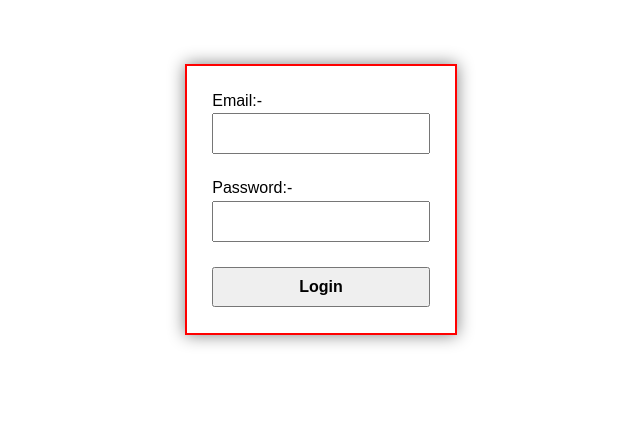
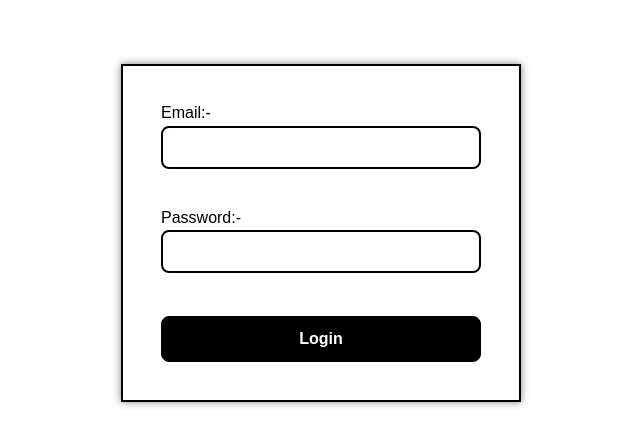
Before and after one commit to DINESH-VOONA/User-Validation, a plain HTML site: page login.html in a window 1280 px wide. Shown: the whole page, without its empty margins (319-959 px from the left). Drawn offline with Linux system fonts and the light colour scheme.

Commit message:
second commit

```diff
--- a/index.css
+++ b/index.css
@@ -23,9 +23,9 @@ form {
 }
 input{
   width: 93%;
-  height: 2.2rem;
-  border: 2px solid black;
-  border-radius: 0.2rem;
+  height: 2.5rem;
+  border:0.1rem solid black;
+  border-radius: 0.5rem;
   padding-left: 2%;
   font-size: 1rem;
 }
--- a/login.css
+++ b/login.css
@@ -4,16 +4,14 @@
   margin: 0%;
 }
 form{
-  border: 2px solid red;
+  border: 2px solid black;
   display: flex;
   flex-direction: column;
-  width: 17%;
-  gap: 2vw;
+  gap: 2.5rem;
   justify-self: center;
   margin-top: 5%;
-  padding: 2%;
-  /* height: 50vh; */
-  box-shadow:  0px 0px 1rem gray;
+  padding: 3%;
+  box-shadow:  0px 0px 0.5rem gray;
 }
 .lab{
   display: flex;
@@ -21,15 +19,42 @@ form{
   gap: 0.3vw;
 }
 button{
+  margin-top: 1%;
+  border: 0.1rem solid black;
+  background-color: black;
+  color: white;
+  border-radius: 0.5rem;
   font-weight: bold;
-  padding: 3%;
-  height: 5vh;
+  padding: 4%;
+  height: 30%;
   font-size: 1rem;
   width: 100%
+}
+button:hover{
+  background-color: white;
+  color: black;
 
 }
 input{
-  height: 4vh;
+  border: 2px solid black;
+  border-radius: 0.5rem;
+  height: 2rem;
   padding: 1%;
   font-size: 1rem;
 }
+
+@media (max-width:480px) {
+  form{
+    width: 80%;
+  }
+}
+@media (max-width:769px) {
+  form{
+    width: 75%;
+  }
+}
+@media (min-width:770px) {
+  form{
+    width: 25%;
+  }
+}
```
